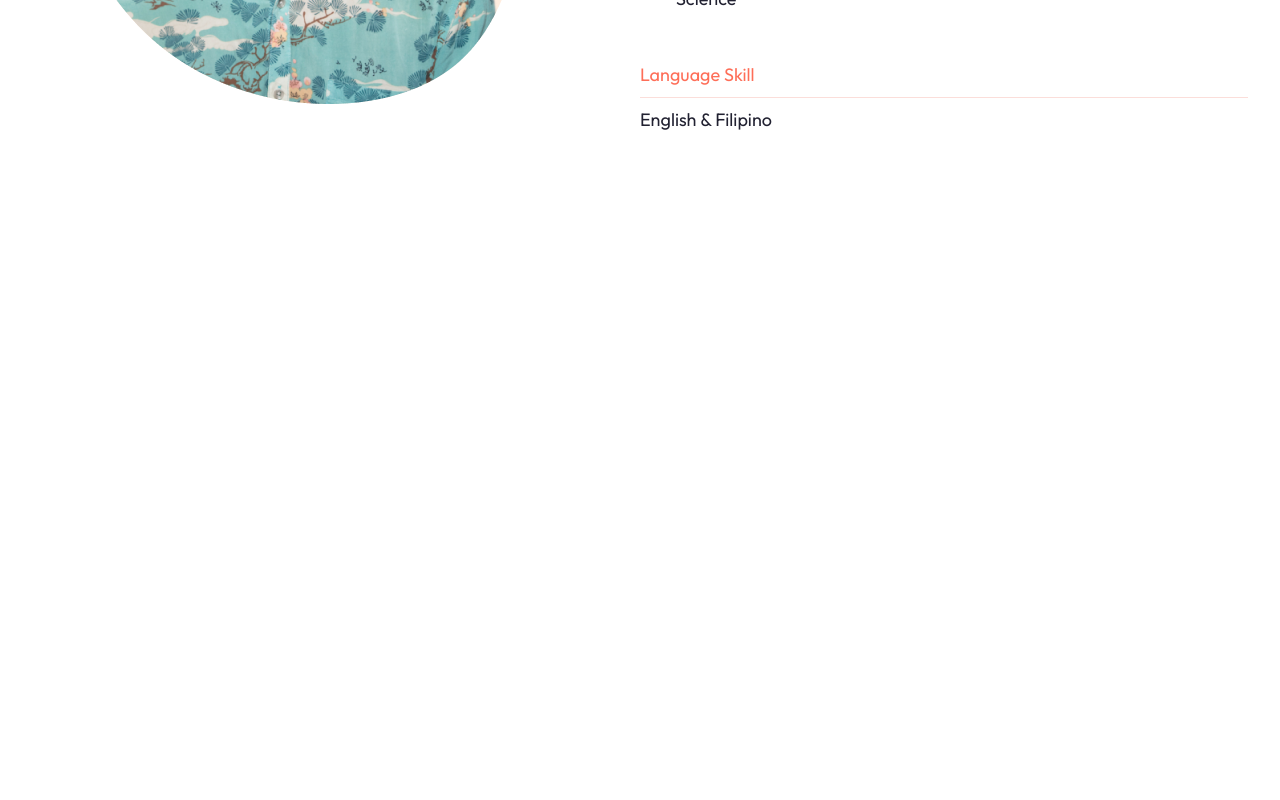
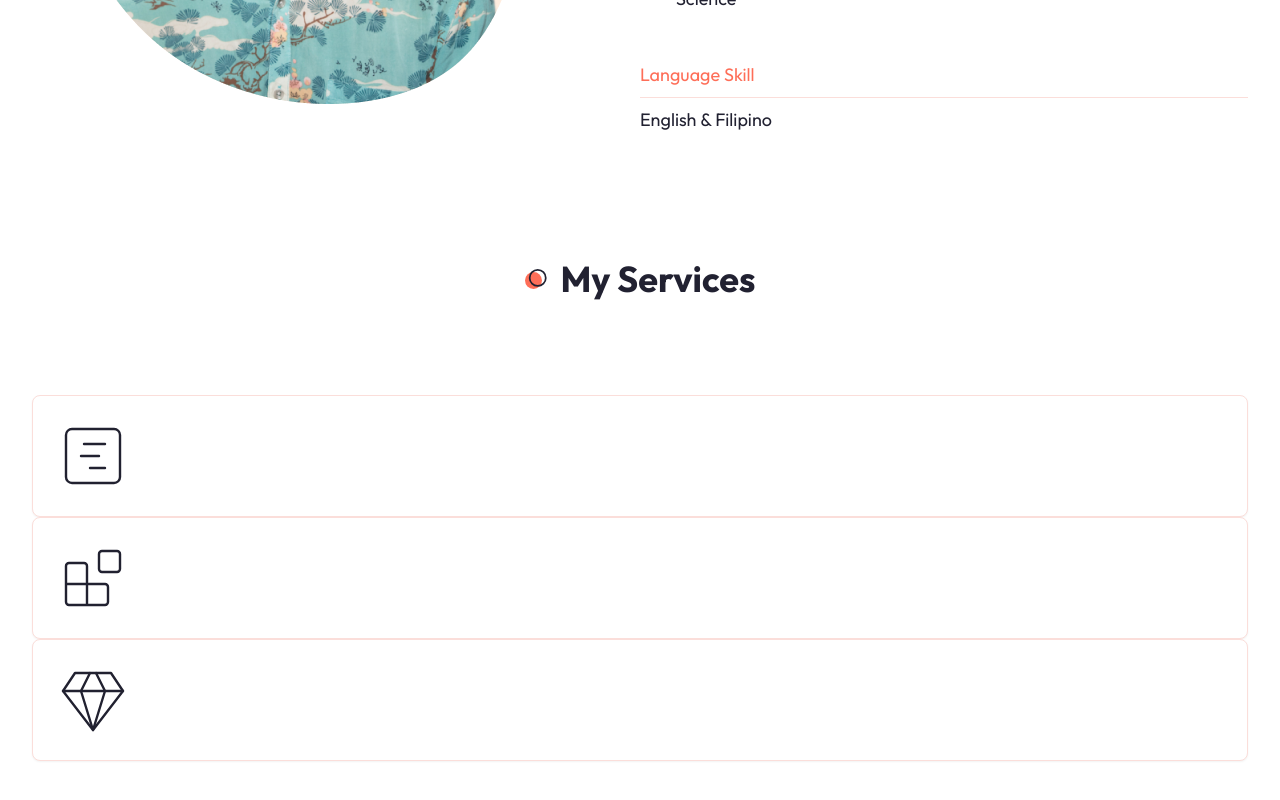
Before and after one commit to kayndrigs/react-next-webportfolio, a Next.js app: page / in a window 1280 px wide. Shown: the part 1374-2174 px from the top of the page. Built offline with nearby package versions, Linux system fonts and the light colour scheme.

Commit message:
added services -  finished at 2:29:37

```diff
--- a/app/page.jsx
+++ b/app/page.jsx
@@ -1,12 +1,15 @@
 import Image from "next/image";
 import About from '@/components/About';
 import Hero from '@/components/Hero';
+import Services from "@/components/Services";
+
 
 export default function Home() {
   return (
    <main>
     <Hero />
     <About />
+    <Services />
    </main>
   );
 }
--- a/components/About.jsx
+++ b/components/About.jsx
@@ -79,6 +79,23 @@ const skillData = [
             {
                 name: 'HTML, CSS',
             }
+        ]
+    },
+    {
+        title:'tools',
+        data: [
+            {
+                imgPath: '/about/vscode.svg',
+            },
+            {
+                imgPath: '/about/figma.svg',
+            },
+            {
+                imgPath: '/about/notion.svg',
+            },
+            {
+                imgPath: '/about/wordpress.svg',
+            },
         ]
     }
 ];
@@ -208,8 +225,9 @@ const About = () => {
                             {/* skills */}
                             <TabsContent value="skills">
                                 <div className='text-center xl:text-left'>
-                                    <h3 className='h3 mb-8'>Tools I Use Everyday</h3>
-                                    <div>
+                                    <h3 className='h3 mb-8'>What I Use Everyday</h3>
+                                    {/* skills */}
+                                    <div className="mb-16">
                                         <h4 className='text-xl font-semibold mb-2'>Skills </h4>
                                         <div className='border-b border-border mb-4'></div>
                                         {/* skills list */}
@@ -218,8 +236,23 @@ const About = () => {
                                                 const {name} = item;
                                                 return (
                                                     <div className='w-2/4 text-center xl:text-left mx-auto xl:mx-0' key={index}>
-                                                        <div>{name}</div> #2:19:20
+                                                        <div>{name}</div>
                                                     </div>
+                                                );
+                                            })}
+                                        </div>
+                                    </div>
+                                    {/* tools */}
+                                    <div>
+                                        <h4 className='text-xl font-semibold mb-2 xl:text-left'>Tools</h4>
+                                        <div className='border-b border-border mb-4'></div>
+                                        {/* tool list */}
+                                        <div className='flex gap-x-8 justify-center xl:justify-start'>
+                                            {getData(skillData, 'tools').data.map((item, index) => {
+                                                const {imgPath} = item;
+                                                return (<div key={index}>
+                                                    <Image src={imgPath} width={48} height={48} alt='' priority/>
+                                                </div>
                                                 );
                                             })}
                                         </div>
--- /dev/null
+++ b/components/Services.jsx
@@ -0,0 +1,45 @@
+import {GanttChartSquare, Blocks, Gem} from 'lucide-react';
+import {Card, CardContent, CardDescription, CardHeader, CardTitle } from '@/components/ui/card';
+
+const servicesData = [
+    {
+        icon: <GanttChartSquare size={72} strokeWidth={0.8} />,
+        title: 'Web Design',
+        description: 'Lorem ipsum dolor sit amet consectetur adipisicing elit. Aspernatur numquam porro adipisci veritatis quae sunt. Dolorum, eos porro laborum optio tempore, mollitia vitae sit culpa facilis nulla, molestiae a in.'
+    },
+    {
+        icon: <Blocks size={72} strokeWidth={0.8} />,
+        title: 'Web Development',
+        description: 'Lorem ipsum dolor sit amet consectetur adipisicing elit. Aspernatur numquam porro adipisci veritatis quae sunt. Dolorum, eos porro laborum optio tempore, mollitia vitae sit culpa facilis nulla, molestiae a in.'
+    },
+    {
+        icon: <Gem size={72} strokeWidth={0.8} />,
+        title: 'App Development',
+        description: 'Lorem ipsum dolor sit amet consectetur adipisicing elit. Aspernatur numquam porro adipisci veritatis quae sunt. Dolorum, eos porro laborum optio tempore, mollitia vitae sit culpa facilis nulla, molestiae a in.'
+    },
+]
+
+
+const Services = () => {
+  return (
+    <section className='mb-12 xl:mb-36'>
+        <div className="container mx-auto">
+            <h2 className='section-title mb-12 xl:mb-24 text-center mx-auto'>
+                My Services
+            </h2>
+            {/* grid items */}
+            <div>
+                {servicesData.map((item, index)=>{
+                    return (<Card key={index}>
+                        <CardHeader>
+                            <div>{item.icon}</div>
+                        </CardHeader>
+                    </Card>);
+                })}
+            </div>
+        </div>
+    </section>
+  );
+}
+
+export default Services
```
